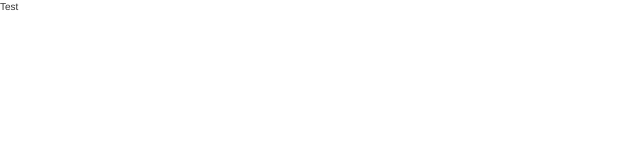
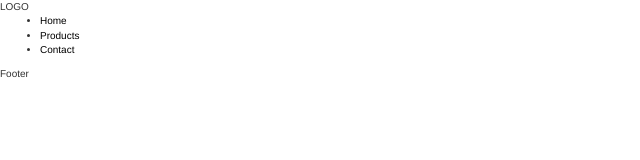
Before and after one commit to jjadeseravla/react-website, a React (Create React App) app in the folder react-website/: page / in a window 1280 px wide. Shown: the top 160 px of the page, without its empty margins (0-640 px from the left). Built offline with nearby package versions, Linux system fonts and the light colour scheme.

Commit message:
add a footer and homepage

```diff
--- a/react-website/public/index.html
+++ b/react-website/public/index.html
@@ -5,6 +5,7 @@
     <meta name="viewport" content="width=device-width, initial-scale=1, shrink-to-fit=no">
     <meta name="theme-color" content="#000000">
     <link rel="stylesheet" href="https://maxcdn.bootstrapcdn.com/bootstrap/3.3.7/css/bootstrap.min.css" integrity="sha384-BVYiiSIFeK1dGmJRAkycuHAHRg32OmUcww7on3RYdg4Va+PmSTsz/K68vbdEjh4u" crossorigin="anonymous">
+    <link href="https://fonts.googleapis.com/css?family=Open+Sans:400,700" rel="stylesheet">
     <!--
       manifest.json provides metadata used when your web app is added to the
       homescreen on Android. See https://developers.google.com/web/fundamentals/engage-and-retain/web-app-manifest/
--- a/react-website/src/App.js
+++ b/react-website/src/App.js
@@ -1,11 +1,17 @@
 import React, { Component } from 'react';
+//components
+import Header from './components/headerComponent/header';
+import Footer from './components/footerComponent/footer';
+import Homepage from './components/pages/homePage';
+//includes
 import './Assets/css/default.min.css';
 
 class App extends Component {
   render() {
     return (
       <div className="App">
-        Test
+        <Header />
+        <Footer />
       </div>
     );
   }
--- /dev/null
+++ b/react-website/src/components/footerComponent/footer.js
@@ -0,0 +1,13 @@
+import React, { Component } from 'react';
+
+class Footer extends Component {
+  render() {
+    return (
+      <footer>
+        Footer
+      </footer>
+    );
+  }
+}
+
+export default Footer;
--- /dev/null
+++ b/react-website/src/components/headerComponent/header.js
@@ -0,0 +1,29 @@
+import React, { Component } from 'react';
+
+class Header extends Component {
+  render() {
+    return (
+      <header>
+        <div className="logo">
+          LOGO
+        </div>
+
+        <nav>
+          <ul>
+            <li>
+              <a href="#">Home</a>
+            </li>
+            <li>
+              <a href="#">Products</a>
+            </li>
+            <li>
+              <a href="#">Contact</a>
+            </li>
+          </ul>
+        </nav>
+      </header>
+    );
+  }
+}
+
+export default Header;
--- /dev/null
+++ b/react-website/src/components/pages/homePage.js
@@ -0,0 +1,14 @@
+import React, { Component } from 'react';
+
+class Homepage extends Component {
+  render() {
+    return (
+      <div className="wrap">
+
+        Homepage content here
+      </div>
+    );
+  }
+}
+
+export default Homepage;
```
